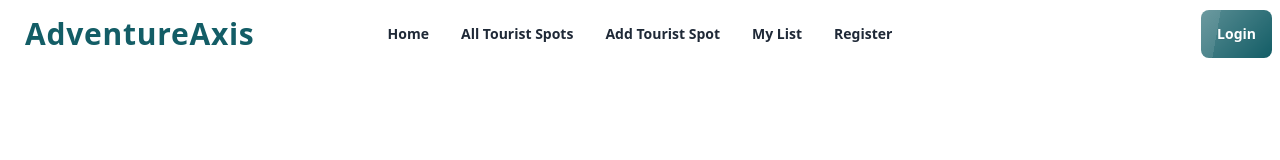
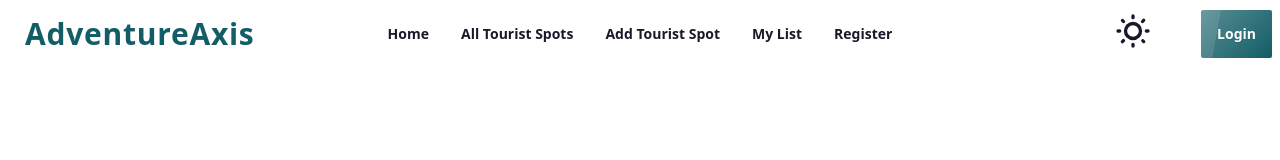
Before and after one commit to ahmed-niaz/adventureaxis_client, a React (Vite) app: page /login in a window 1280 px wide. Shown: the top 160 px of the page. Built offline with nearby package versions, Linux system fonts and the light colour scheme; no server answers.

Commit message:
implment night/corporate theme

```diff
--- a/index.html
+++ b/index.html
@@ -1,5 +1,5 @@
 <!doctype html>
-<html lang="en" data-theme="light">
+<html lang="en">
   <head>
     <meta charset="UTF-8" />
     <!-- <link rel="icon" type="image/svg+xml" href="/vite.svg" /> -->
--- a/src/components/Countries.jsx
+++ b/src/components/Countries.jsx
@@ -6,7 +6,7 @@
   const [data, setData] = useState(null);
 
   useEffect(() => {
-    fetch(`http://localhost:3000/countries`)
+    fetch(`https://adventureaxis-server.vercel.app/countries`)
       .then((res) => res.json())
       .then((data) => {
         setData(data);
@@ -17,9 +17,10 @@
     <main className="container mx-auto my-24">
       <h2>You Can Visit These Countries</h2>
       <div className="grid lg:grid-cols-3 gap-4">
-        {data && data.map((country) => (
-          <CountryCard key={country._id} country={country} />
-        ))}
+        {data &&
+          data.map((country) => (
+            <CountryCard key={country._id} country={country} />
+          ))}
       </div>
 
       <div className="mt-10 text-center text-sm font-bold hover:text-[#165D66] hover:text-xl transition-all">
--- a/src/components/CountryCard.jsx
+++ b/src/components/CountryCard.jsx
@@ -3,14 +3,14 @@
 
 const CountryCard = ({ country }) => {
   const { imageURL, country_name, description } = country;
-  const handleFilter = country_name =>{
+  const handleFilter = (country_name) => {
     console.log(country_name);
-    fetch(`http://localhost:3000/countries/${country_name}`)
-    .then(res=>res.json())
-    .then(data => {
+    fetch(`https://adventureaxis-server.vercel.app/countries/${country_name}`)
+      .then((res) => res.json())
+      .then((data) => {
         console.log(data);
-    })
-  }
+      });
+  };
   return (
     <main>
       <div>
@@ -24,11 +24,14 @@
             </h2>
             <p className="text-sm font-bold ">{description}</p>
             <div className="card-actions justify-center">
-             <Link to={`specific_country/${country_name}`}>
-             <button onClick={()=>handleFilter(country_name)} className="btn glass w-full bg-[#165D66] text-white">
-                View Details
-              </button>
-             </Link>
+              <Link to={`specific_country/${country_name}`}>
+                <button
+                  onClick={() => handleFilter(country_name)}
+                  className="btn glass w-full bg-[#165D66] text-white"
+                >
+                  View Details
+                </button>
+              </Link>
             </div>
           </div>
         </div>
--- a/src/components/Navbar.jsx
+++ b/src/components/Navbar.jsx
@@ -1,10 +1,22 @@
-import { useContext } from "react";
+import { useContext, useEffect, useState } from "react";
 import { Link, NavLink } from "react-router-dom";
 import { AuthContext } from "../providers/FirebaseProvider";
 
 const Navbar = () => {
   const { user, logOut } = useContext(AuthContext);
-
+  const [theme, setTheme] = useState("");
+  useEffect(() => {
+    localStorage.setItem("theme", theme);
+    const localTheme = localStorage.getItem("theme");
+    document.querySelector("html").setAttribute("data-theme", localTheme);
+  }, [theme]);
+  const changeTheme = (e) => {
+    if (e.target.checked) {
+      setTheme("night");
+    } else {
+      setTheme("corporate");
+    }
+  };
   const links = (
     <>
       <li>
@@ -105,6 +117,31 @@
           <ul className="menu menu-horizontal px-1">{links}</ul>
         </div>
         <div className="navbar-end">
+          <div>
+            <label className="swap swap-rotate">
+              <input
+                onChange={changeTheme}
+                type="checkbox"
+                className="theme-controller"
+              />
+
+              <svg
+                className="swap-off fill-current w-10 h-10"
+                xmlns="http://www.w3.org/2000/svg"
+                viewBox="0 0 24 24"
+              >
+                <path d="M5.64,17l-.71.71a1,1,0,0,0,0,1.41,1,1,0,0,0,1.41,0l.71-.71A1,1,0,0,0,5.64,17ZM5,12a1,1,0,0,0-1-1H3a1,1,0,0,0,0,2H4A1,1,0,0,0,5,12Zm7-7a1,1,0,0,0,1-1V3a1,1,0,0,0-2,0V4A1,1,0,0,0,12,5ZM5.64,7.05a1,1,0,0,0,.7.29,1,1,0,0,0,.71-.29,1,1,0,0,0,0-1.41l-.71-.71A1,1,0,0,0,4.93,6.34Zm12,.29a1,1,0,0,0,.7-.29l.71-.71a1,1,0,1,0-1.41-1.41L17,5.64a1,1,0,0,0,0,1.41A1,1,0,0,0,17.66,7.34ZM21,11H20a1,1,0,0,0,0,2h1a1,1,0,0,0,0-2Zm-9,8a1,1,0,0,0-1,1v1a1,1,0,0,0,2,0V20A1,1,0,0,0,12,19ZM18.36,17A1,1,0,0,0,17,18.36l.71.71a1,1,0,0,0,1.41,0,1,1,0,0,0,0-1.41ZM12,6.5A5.5,5.5,0,1,0,17.5,12,5.51,5.51,0,0,0,12,6.5Zm0,9A3.5,3.5,0,1,1,15.5,12,3.5,3.5,0,0,1,12,15.5Z" />
+              </svg>
+
+              <svg
+                className="swap-on fill-current w-10 h-10"
+                xmlns="http://www.w3.org/2000/svg"
+                viewBox="0 0 24 24"
+              >
+                <path d="M21.64,13a1,1,0,0,0-1.05-.14,8.05,8.05,0,0,1-3.37.73A8.15,8.15,0,0,1,9.08,5.49a8.59,8.59,0,0,1,.25-2A1,1,0,0,0,8,2.36,10.14,10.14,0,1,0,22,14.05,1,1,0,0,0,21.64,13Zm-9.5,6.69A8.14,8.14,0,0,1,7.08,5.22v.27A10.15,10.15,0,0,0,17.22,15.63a9.79,9.79,0,0,0,2.1-.22A8.11,8.11,0,0,1,12.14,19.73Z" />
+              </svg>
+            </label>
+          </div>
           <div
             tabIndex={0}
             role="button"
--- a/src/pages/AddCountryInfo.jsx
+++ b/src/pages/AddCountryInfo.jsx
@@ -17,7 +17,7 @@
     form.reset();
 
     // send to the server
-    fetch(`http://localhost:3000/countries`, {
+    fetch(`https://adventureaxis-server.vercel.app/countries`, {
       method: "POST",
       headers: {
         "content-type": "application/json",
--- a/src/pages/AddTouristSpot.jsx
+++ b/src/pages/AddTouristSpot.jsx
@@ -45,7 +45,7 @@
     })
       .then((res) => res.json())
       .then((data) => {
-        console.log(data);
+        // console.log(data);
         if (data.insertedId) {
           Swal.fire({
             title: "Success!",
--- a/src/routes/routes.jsx
+++ b/src/routes/routes.jsx
@@ -90,13 +90,15 @@
       {
         path: "/countries",
         element: <Countries />,
-
       },
       {
-        path:'specific_country/:country_name',
-        element: <CountryTouristSpots/>,
-        loader: ({params})=> fetch(`http://localhost:3000/countries/${params.country_name}`)
-      }
+        path: "specific_country/:country_name",
+        element: <CountryTouristSpots />,
+        loader: ({ params }) =>
+          fetch(
+            `https://adventureaxis-server.vercel.app/countries/${params.country_name}`
+          ),
+      },
     ],
   },
 ]);
--- a/tailwind.config.js
+++ b/tailwind.config.js
@@ -1,11 +1,11 @@
 /** @type {import('tailwindcss').Config} */
 export default {
-  content: [
-    "./index.html",
-    "./src/**/*.{js,ts,jsx,tsx}",
-  ],
+  content: ["./index.html", "./src/**/*.{js,ts,jsx,tsx}"],
   theme: {
     extend: {},
   },
   plugins: [require("daisyui")],
-}
+  daisyui: {
+    themes: ["corporate", "night"],
+  },
+};
```
